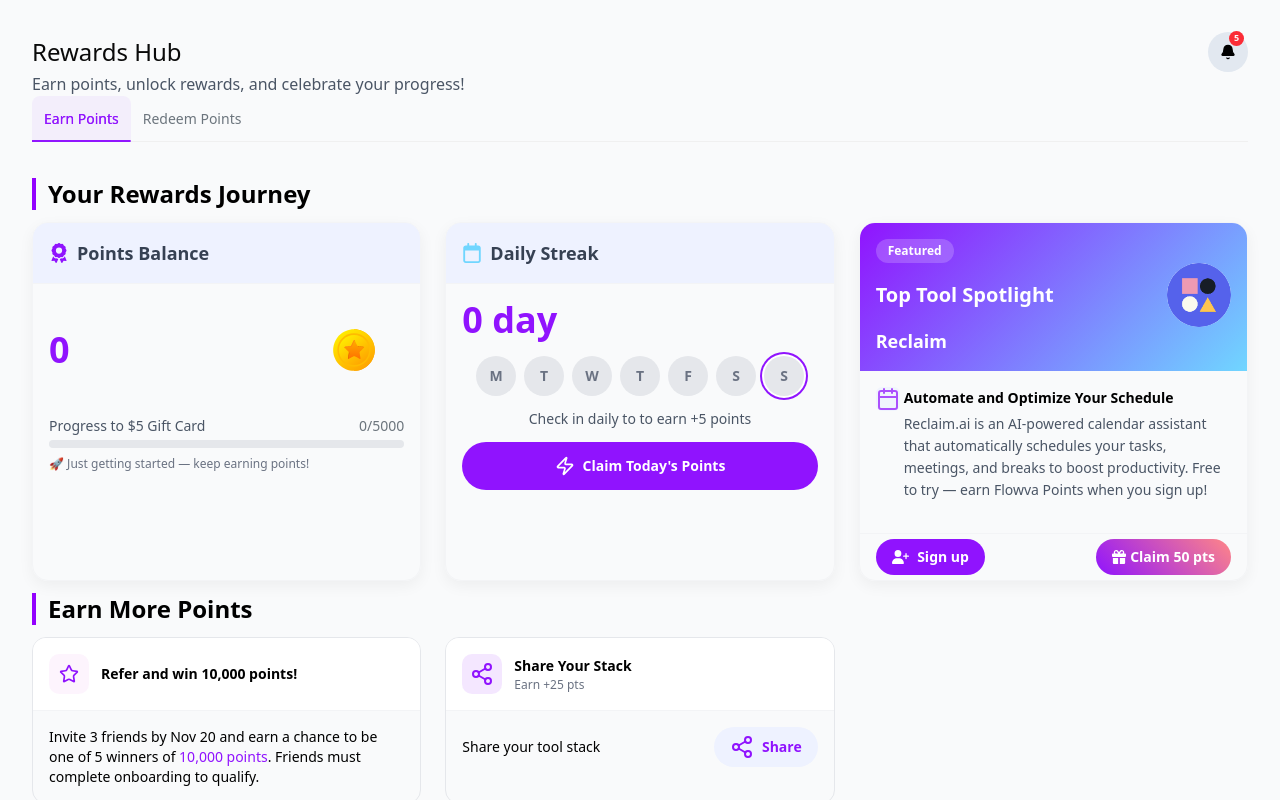
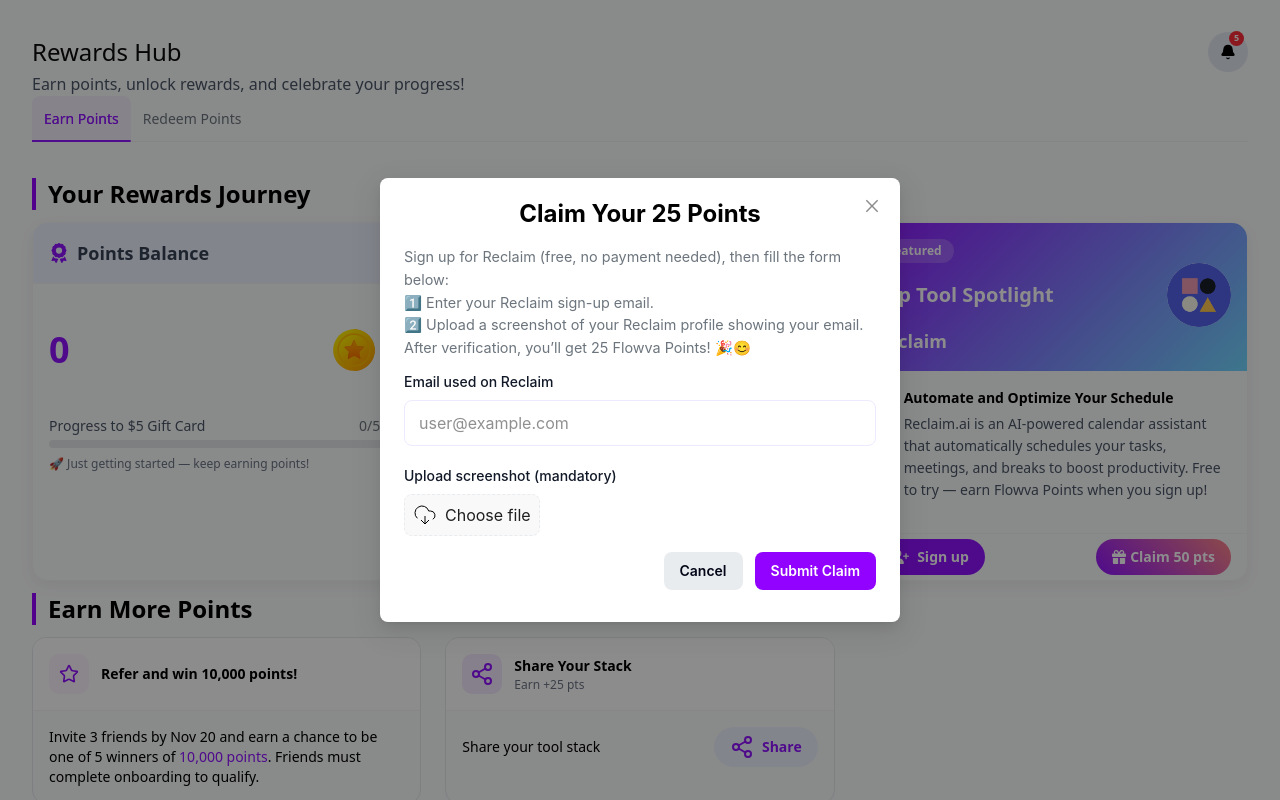
Before and after one commit to Marnin-A/flowvahub-rewards, a Next.js app: page / in a window 1280 px wide. Both pictures are taken after a click on the button "Claim 50 pts". Shown: the top 800 px of the page. Built offline with nearby package versions, Linux system fonts and the light colour scheme; what @ant-design/nextjs-registry would draw is missing.

Commit message:
feat: complete feature card and buttons

```diff
--- a/app/globals.css
+++ b/app/globals.css
@@ -6,6 +6,8 @@
 @theme inline {
 	--color-gray-1: var(--gray-1);
 	--color-gray-2: var(--gray-2);
+	--color-gray-3: var(--gray-3);
+	--color-gray-4: var(--gray-4);
 	--color-primary-purple: var(--primary-purple);
 	--color-secondary-purple: var(--secondary-purple);
 	--color-background: var(--background);
@@ -87,6 +89,7 @@
 	--gray-1: #e2e8f0;
 	--gray-2: #cbd5e0;
 	--gray-3: #6c757d;
+	--gray-4: #111827;
 	--primary-purple: #9013fe;
 	--secondary-purple: #e9d4ff;
 	--primary-blue: #70d6ff;
--- a/components/earn-points/reward-journey/daily-streak.tsx
+++ b/components/earn-points/reward-journey/daily-streak.tsx
@@ -41,7 +41,7 @@
 				<p className="text-[0.875rem] text-gray-600 text-center mt-3">
 					Check in daily to to earn +5 points
 				</p>
-				<Button className="mt-3 w-full py-6 px-6 rounded-full font-semibold flex items-center justify-center gap-2 transition-all duration-200 bg-[#9013fe] text-white hover:shadow-[0_4px_12px_rgba(144,19,254,0.2)] hover:translate-y-[-2px]">
+				<Button className="mt-3 w-full py-6 px-6 rounded-full font-semibold flex items-center justify-center gap-2 transition-all duration-200 bg-primary-purple hover:bg-primary-purple text-white hover:shadow-[0_4px_12px_rgba(144,19,254,0.2)] hover:translate-y-[-2px]">
 					<Image
 						src="/icons/lightning.svg"
 						alt="lightning"
--- a/components/earn-points/reward-journey/featured.tsx
+++ b/components/earn-points/reward-journey/featured.tsx
@@ -1,9 +1,27 @@
-import React from "react";
+"use client";
 import JourneyCard from "./journey-card";
 import Image from "next/image";
 import { Button } from "@/components/ui/button";
+import { useState } from "react";
+import { Modal, Upload } from "antd";
+import { UploadChangeParam, UploadFile } from "antd/es/upload";
 
 export default function Featured() {
+	const [isModalOpen, setIsModalOpen] = useState(false);
+	const handleSignUp = () => {
+		if (typeof window !== "undefined") {
+			window.open("https://go.reclaim.ai/ur9i6g5eznps", "_blank");
+		}
+	};
+	const openModal = () => {
+		setIsModalOpen(true);
+	};
+	const handleCancel = () => {
+		setIsModalOpen(false);
+	};
+	const handleUpload = (info: UploadChangeParam<UploadFile<any>>) => {
+		console.log(info.fileList);
+	};
 	return (
 		<JourneyCard>
 			<div className="p-4 bg-[linear-gradient(135deg,#9013FE_0%,#70D6FF_100%)] text-white relative overflow-hidden">
@@ -51,7 +69,10 @@
 				</div>
 			</div>
 			<div className="px-4 py-[5px] flex justify-between items-center border border-t-[#f3f4f6] border-b-0 border-r-0 border-l-0">
-				<Button className="bg-[#9013fe] hover:bg-[#8628da] text-white py-2 px-4 rounded-full font-semibold transition-all duration-200 flex items-center justify-center gap-2 border-0">
+				<Button
+					onClick={handleSignUp}
+					className="bg-[#9013fe] hover:bg-[#8628da] text-white py-2 px-4 cursor-pointer rounded-full font-semibold transition-all duration-200 flex items-center justify-center gap-2 border-0"
+				>
 					<Image
 						src="/icons/user-plus.svg"
 						alt="user-plus"
@@ -61,7 +82,10 @@
 					/>
 					Sign up
 				</Button>
-				<Button className="flex items-center gap-1 bg-[linear-gradient(45deg,#9013FE,#FF8687)] text-white  py-2 px-4 rounded-full font-semibold text-sm">
+				<Button
+					onClick={openModal}
+					className="flex items-center gap-1 bg-[linear-gradient(45deg,#9013FE,#FF8687)] cursor-pointer text-white  py-2 px-4 rounded-full font-semibold text-sm"
+				>
 					<Image
 						src="/icons/gift.svg"
 						alt="gift"
@@ -72,6 +96,90 @@
 					Claim 50 pts
 				</Button>
 			</div>
+			<Modal
+				open={isModalOpen}
+				okButtonProps={{ style: { display: "none" } }}
+				cancelButtonProps={{ style: { display: "none" } }}
+				centered
+				width={520}
+				onCancel={handleCancel}
+			>
+				<h2 className="text-2xl font-bold text-black text-center capitalize mb-4">
+					Claim your 25 points
+				</h2>
+				<div className="ant-modal-body">
+					<p className="text-[0.9rem] text-gray-3">
+						Sign up for Reclaim (free, no payment needed), then fill the form
+						below:
+					</p>
+					<li className="text-[0.9rem] text-gray-3">
+						<ul>1️⃣ Enter your Reclaim sign-up email.</ul>
+						<ul>
+							2️⃣ Upload a screenshot of your Reclaim profile showing your email.
+						</ul>
+					</li>
+					<p className="text-[0.9rem] text-gray-3">
+						After verification, you’ll get 25 Flowva Points! 🎉😊
+					</p>
+					<form className="mt-3">
+						<label
+							htmlFor="email"
+							className="block text-sm font-medium mb-2 text-[#111827]"
+						>
+							Email used on Reclaim
+						</label>
+						<div className="relative group w-full mb-5">
+							<input
+								type="email"
+								id="email"
+								placeholder="user@example.com"
+								className=" peer w-full border text-base py-[10px] px-[14px]  border-[#EDE9FE] transition-all ease-linear duration-200 rounded-md outline-none focus:border-[#9013fe]"
+								required
+								value=""
+							/>
+							<div className="pointer-events-none absolute inset-0 rounded-md peer-focus:shadow-[0_0_0_3px_rgba(124,58,237,0.1)]"></div>
+						</div>
+						<label
+							htmlFor="file"
+							className="block text-sm mb-2 font-medium text-[#111827]"
+						>
+							Upload screenshot (mandatory)
+						</label>
+						<Upload
+							name="file"
+							accept="image/*"
+							maxCount={1}
+							beforeUpload={() => false}
+							className="w-full"
+							onChange={handleUpload}
+						>
+							<div className="p-2 cursor-pointer hover:bg-[rgba(29,28,28,0.05)] block border border-dashed border-[#e9ecef] rounded-[8px] bg-[#f9f9f9] transition-all duration-200">
+								<p className="text-center flex justify-center gap-2">
+									<Image
+										src="/icons/cloud-download.svg"
+										alt="cloud-download"
+										width={24}
+										height={24}
+										className="w-6 h-6"
+									/>
+									<span className="text-base">Choose file</span>
+								</p>
+							</div>
+						</Upload>
+						<div className="flex gap-3 justify-end mt-4">
+							<button
+								type="button"
+								className="p-[0.5rem_1rem] rounded-[8px] font-semibold transition-all duration-200 hover:bg-[#d1d5db] bg-[#e9ecef] text-[#020617]"
+							>
+								Cancel
+							</button>
+							<button className="p-[0.5rem_1rem] rounded-[8px] font-semibold transition-all duration-200 bg-[#9103fe] text-white hover:bg-[#FF8687]">
+								Submit Claim
+							</button>
+						</div>
+					</form>
+				</div>
+			</Modal>
 		</JourneyCard>
 	);
 }
```
Also changed, not shown: public/icons/cloud-download.svg (added).
